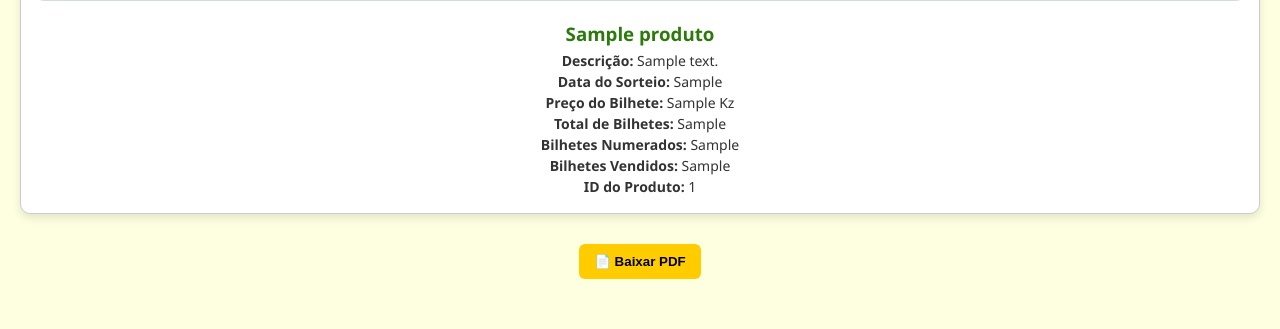
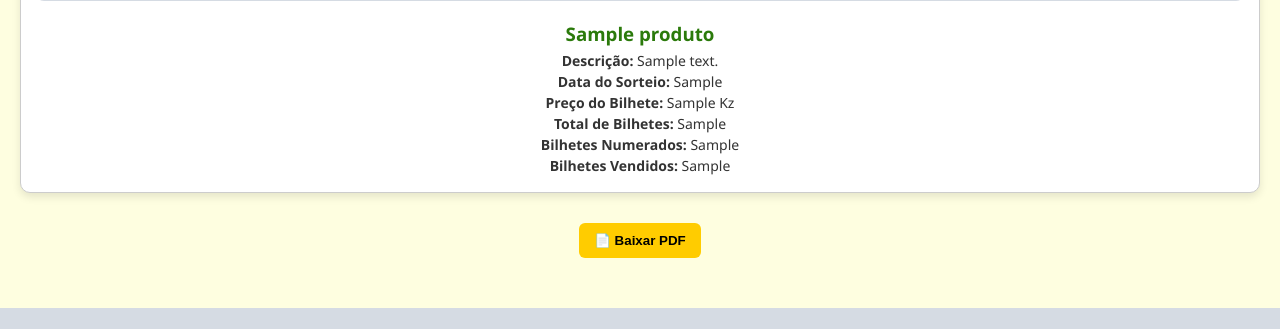
Before and after one commit to Arrikson/kwata, a FastAPI app: template templates/produtos-futuros.html in a window 1280 px wide. Shown: the part 1233-1562 px from the top of the page. After the commit the page ends 1541 px from the top, so only its background shows below. Run offline with FastAPI, Linux system fonts and the light colour scheme; the template is opened without the code that fills it: most values are stand-ins (such as "Sample title", 1, 10 or a date in 2020); grey boxes marked "Sample" are stand-in pictures; parts of the project's set-up code (start-up, migrations or seed data) failed here and were passed over; some libraries are stand-ins or nearby versions.

Commit message:
Update produtos-futuros.html

```diff
--- a/templates/produtos-futuros.html
+++ b/templates/produtos-futuros.html
@@ -116,7 +116,6 @@
             <p><strong>Total de Bilhetes:</strong> {{ produto.quantidade_bilhetes or 'N/A' }}</p>
             <p><strong>Bilhetes Numerados:</strong> {{ produto.bilhetes_numerados | join(", ") }}</p>
             <p><strong>Bilhetes Vendidos:</strong> {{ produto.bilhetes_vendidos or 'N/A' }}</p>
-            <p><strong>ID do Produto:</strong> {{ produto.id or 'N/A' }}</p>
           </div>
         {% endfor %}
       </div>
```
